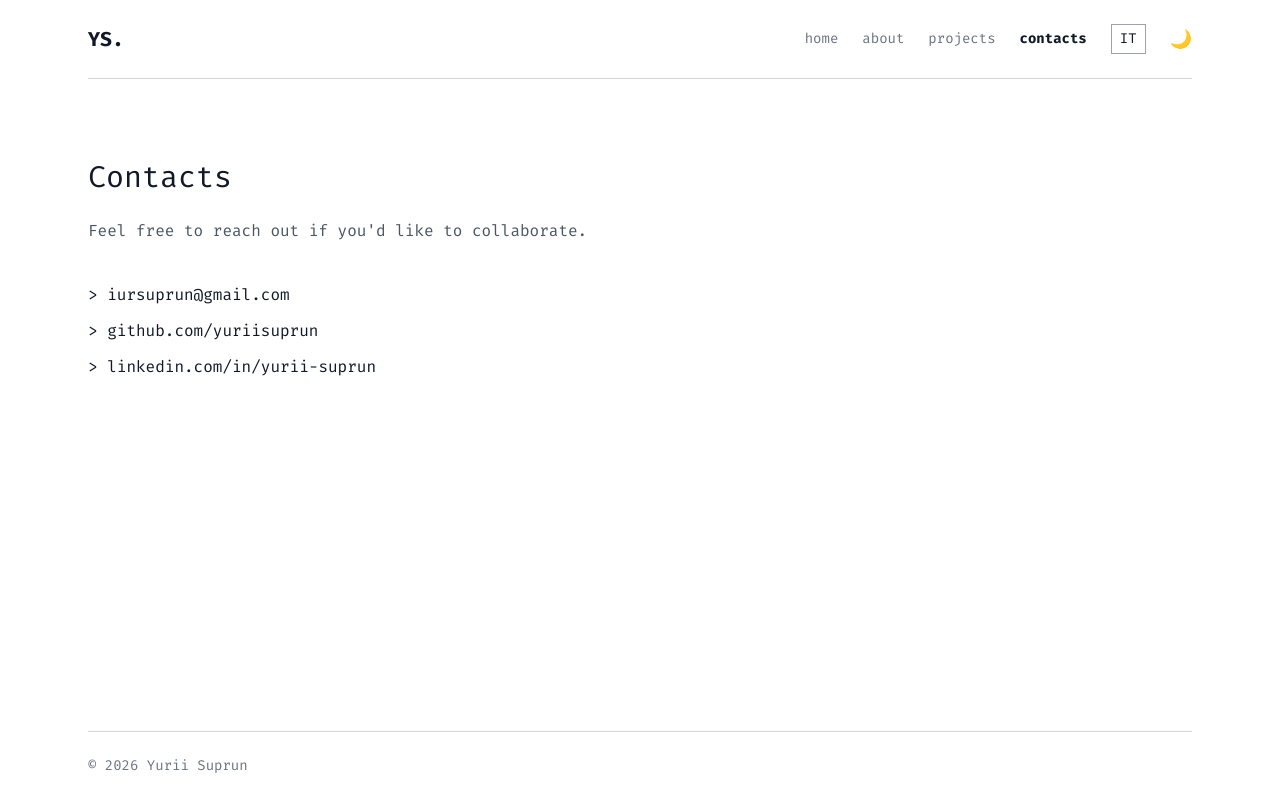
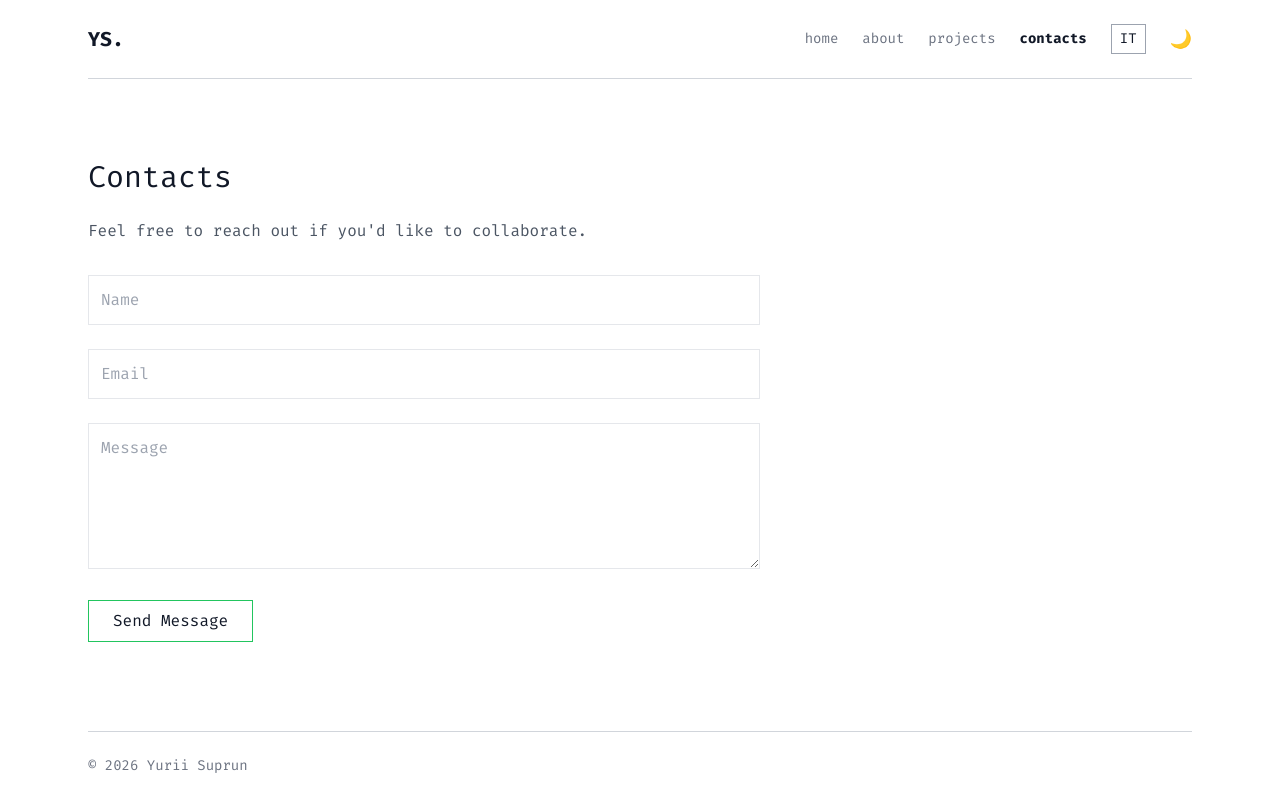
Before and after one commit to yuriisuprun/portfolio, a React (Create React App) app in the folder frontend/: page /contacts in a window 1280 px wide. Built offline with nearby package versions, Linux system fonts and the light colour scheme.

Commit message:
Add contact form to frontend

```diff
--- /dev/null
+++ b/frontend/src/api/contactApi.js
@@ -0,0 +1,14 @@
+export async function sendContact(data) {
+
+    const res = await fetch("/api/contact", {
+        method: "POST",
+        headers: {
+            "Content-Type": "application/json"
+        },
+        body: JSON.stringify(data)
+    });
+
+    if (!res.ok) {
+        throw new Error("Failed");
+    }
+}
--- a/frontend/src/components/Contacts.js
+++ b/frontend/src/components/Contacts.js
@@ -1,53 +1,118 @@
-import { SITE_CONFIG } from "../config/siteConfig";
+import { useState } from "react";
+import { sendContact } from "../api/contactApi";
 
 export default function Contacts({ language }) {
 
     const text = {
         en: {
             title: "Contacts",
-            description: "Feel free to reach out if you'd like to collaborate."
+            description: "Feel free to reach out if you'd like to collaborate.",
+            send: "Send Message",
+            success: "Message sent successfully.",
+            error: "Failed to send message.",
+            fields: {
+                name: "Name",
+                email: "Email",
+                message: "Message"
+            }
         },
         it: {
             title: "Contatti",
-            description: "Sentiti libero di contattarmi se vuoi collaborare."
+            description: "Sentiti libero di contattarmi se vuoi collaborare.",
+            send: "Invia Messaggio",
+            success: "Messaggio inviato.",
+            error: "Errore durante l'invio.",
+            fields: {
+                name: "Nome",
+                email: "Email",
+                message: "Messaggio"
+            }
         }
     };
 
-    const t = text[language];
+    const t = text[language] ?? text.en;
+
+    const [form, setForm] = useState({
+        name: "",
+        email: "",
+        message: "",
+        website: "" // honeypot
+    });
+
+    const [loading, setLoading] = useState(false);
+    const [status, setStatus] = useState(null);
+
+    function update(e) {
+        setForm({ ...form, [e.target.name]: e.target.value });
+    }
+
+    async function submit(e) {
+        e.preventDefault();
+        setLoading(true);
+        setStatus(null);
+
+        try {
+            await sendContact(form);
+            setStatus("success");
+            setForm({ name: "", email: "", message: "", website: "" });
+        } catch {
+            setStatus("error");
+        }
+
+        setLoading(false);
+    }
 
     return (
-        <section className="py-20">
+        <section className="py-20 max-w-2xl">
+            <h2 className="text-3xl mb-6">{t.title}</h2>
+            <p className="mb-8 text-gray-600 dark:text-gray-400">{t.description}</p>
 
-            <h2 className="text-3xl mb-6">
-                {t.title}
-            </h2>
+            <form onSubmit={submit} className="space-y-6">
+                <input
+                    name="name"
+                    required
+                    placeholder={t.fields.name}
+                    value={form.name}
+                    onChange={update}
+                    className="w-full p-3 border"
+                />
 
-            <p className="text-gray-600 dark:text-gray-400 mb-10">
-                {t.description}
-            </p>
+                <input
+                    name="email"
+                    required
+                    type="email"
+                    placeholder={t.fields.email}
+                    value={form.email}
+                    onChange={update}
+                    className="w-full p-3 border"
+                />
 
-            <div className="space-y-3">
+                <textarea
+                    name="message"
+                    required
+                    rows="5"
+                    placeholder={t.fields.message}
+                    value={form.message}
+                    onChange={update}
+                    className="w-full p-3 border"
+                />
 
-                <p>
-                    &gt; <a href={`mailto:${SITE_CONFIG.email}`}>
-                    {SITE_CONFIG.email}
-                </a>
-                </p>
+                {/* Honeypot field */}
+                <input
+                    name="website"
+                    value={form.website}
+                    onChange={update}
+                    style={{ display: "none" }}
+                    autoComplete="off"
+                />
 
-                <p>
-                    &gt; <a href={SITE_CONFIG.github} target="_blank" rel="noreferrer noopener">
-                    github.com/{SITE_CONFIG.githubUsername}
-                </a>
-                </p>
+                <button disabled={loading} className="border border-green-500 px-6 py-2">
+                    {loading ? "..." : t.send}
+                </button>
 
-                <p>
-                    &gt; <a href={SITE_CONFIG.linkedin} target="_blank" rel="noreferrer noopener">
-                    linkedin.com/in/yurii-suprun
-                </a>
-                </p>
-
-            </div>
-
+                {status === "success" && <p className="text-green-500">{t.success}</p>}
+                {status === "error" && <p className="text-red-500">{t.error}</p>}
+            </form>
         </section>
     );
 }
```
